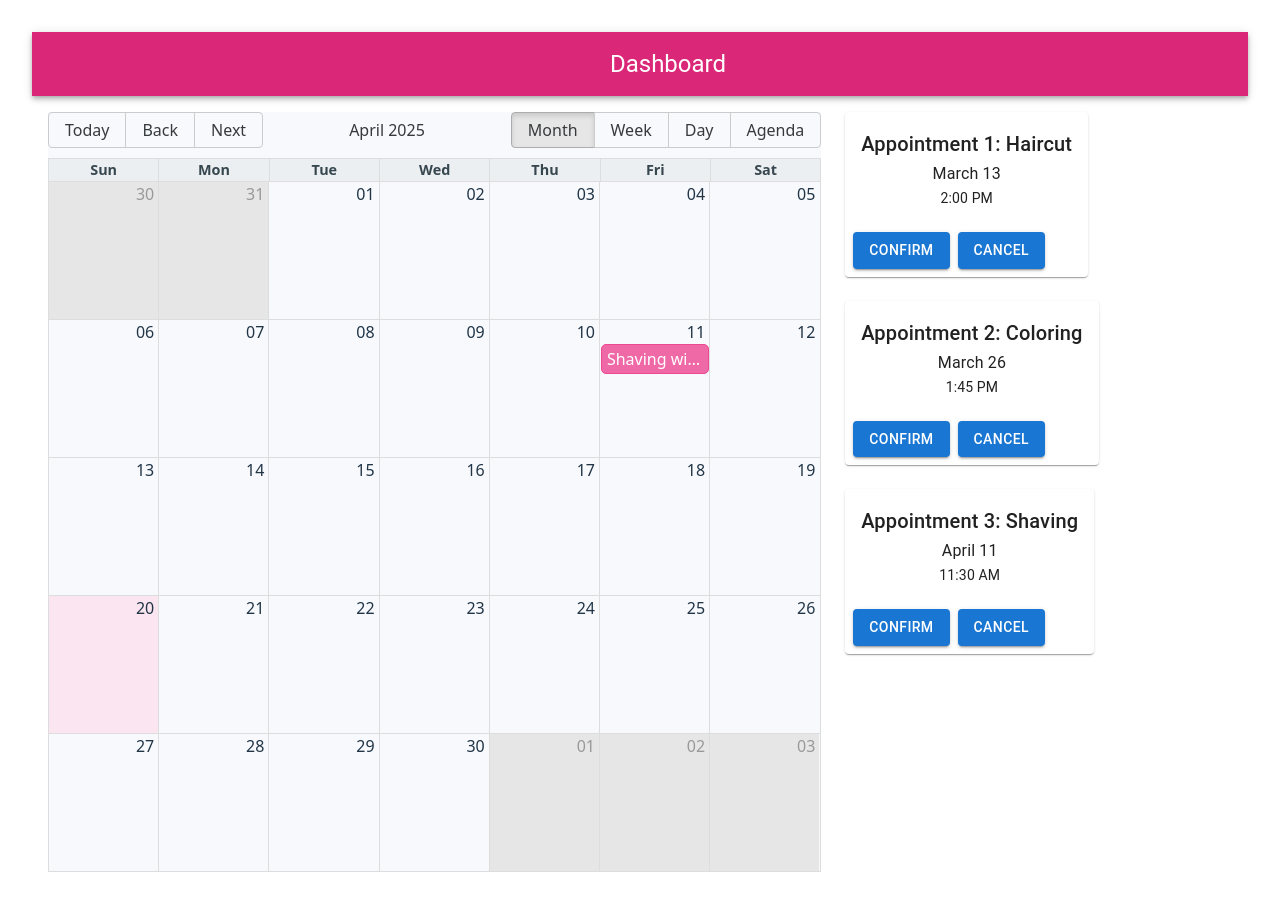
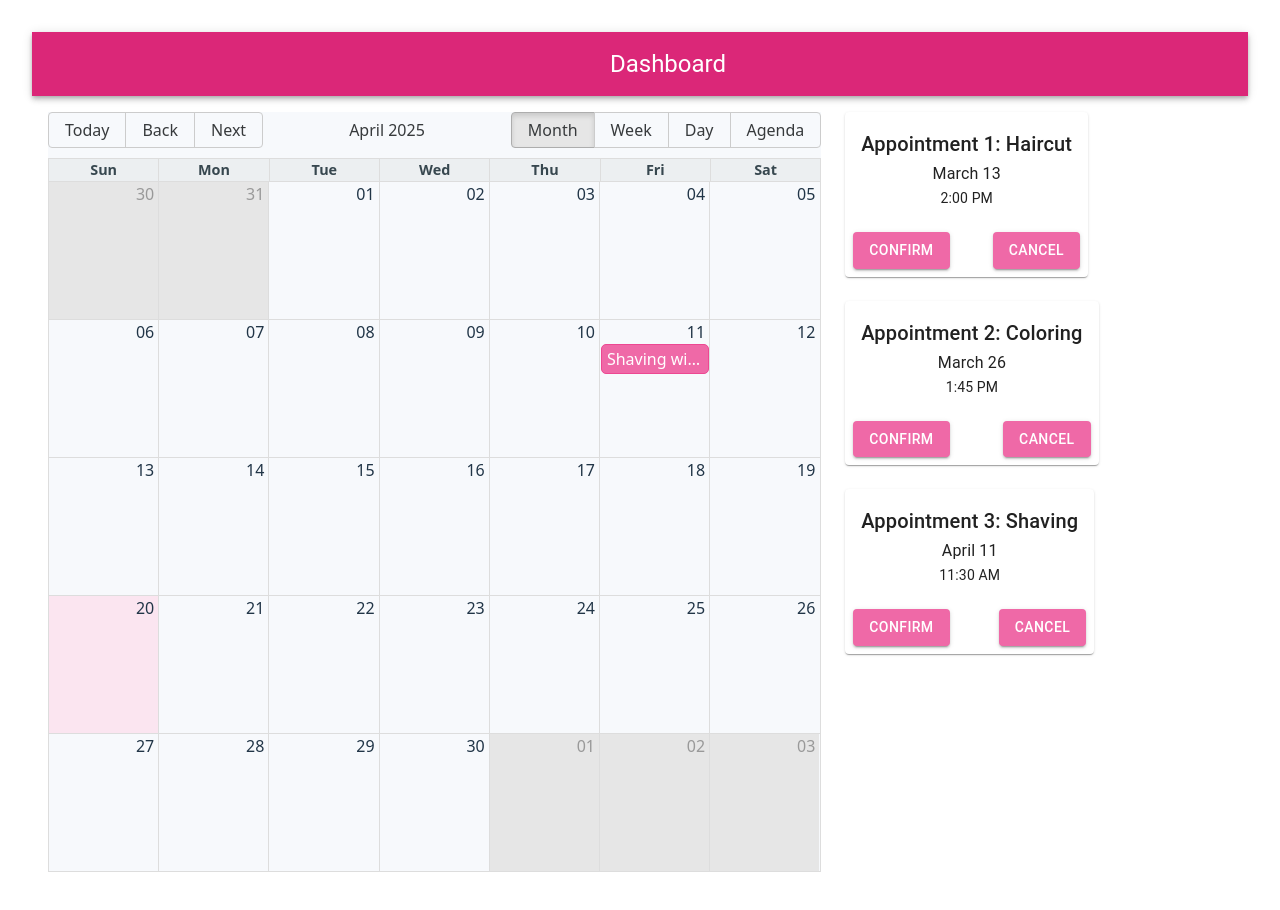
Before and after one commit to Cardoso0528/SoftwareGroup8, a React (Vite) app in the folder app/client/: page /client-dashboard in a window 1280 px wide. Shown: the top 910 px of the page. Built offline with nearby package versions, Linux system fonts and the light colour scheme; some icons are missing.

Commit message:
added buttons for dashboards

```diff
--- a/app/client/src/pages/ClientDashboard.tsx
+++ b/app/client/src/pages/ClientDashboard.tsx
@@ -66,9 +66,9 @@ export default function ClientDashboard() {
                     <Typography variant="subtitle1">{dayjs(appointment.time).format("MMMM D")}</Typography>
                     <Typography variant="body2">{dayjs(appointment.time).format("h:mm A")}</Typography>
                   </CardContent>
-                  <CardActions>
-                    <Button variant="contained">Confirm</Button>
-                    <Button variant="contained">Cancel</Button>
+                  <CardActions sx={{justifyContent: "space-between"}}>
+                    <Button variant="contained" sx={{ background: "#ef69a7" }}>Confirm</Button>
+                    <Button variant="contained" sx={{ background: "#ef69a7" }}>Cancel</Button>
                   </CardActions>
                 </Card>
               </Grid>
--- a/app/client/src/pages/HairstylistDashboard.tsx
+++ b/app/client/src/pages/HairstylistDashboard.tsx
@@ -69,7 +69,7 @@ export default function HairstylistDashboard() {
                     <Typography variant="body2">{dayjs(appointment.time).format("h:mm A")}</Typography>
                   </CardContent>
                   <CardActions sx={{justifyContent: "center"}}>
-                    <Button variant="contained">Cancel</Button>
+                    <Button variant="contained" sx={{ background: "#ef69a7" }}>Cancel</Button>
                   </CardActions>
                 </Card>
               </Grid>
```
Also changed, not shown: app/client/src/pages/MakeAppointment.tsx (+6 -2 lines).
